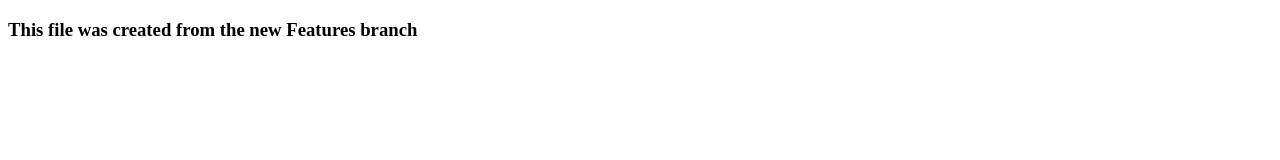
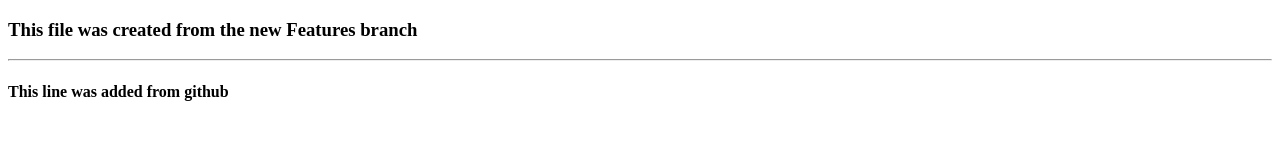
Before and after one commit to messagewaleed/tcs_repo, a plain HTML site: page other.html in a window 1280 px wide. Drawn offline with Linux system fonts and the light colour scheme.

Commit message:
Update other.html

```diff
--- a/other.html
+++ b/other.html
@@ -7,5 +7,7 @@
 </head>
 <body>
 <h3>This file was created from the new Features branch</h3>
+	<hr>
+	<h4>This line was added from github</h4>
 </body>
 </html>
```
